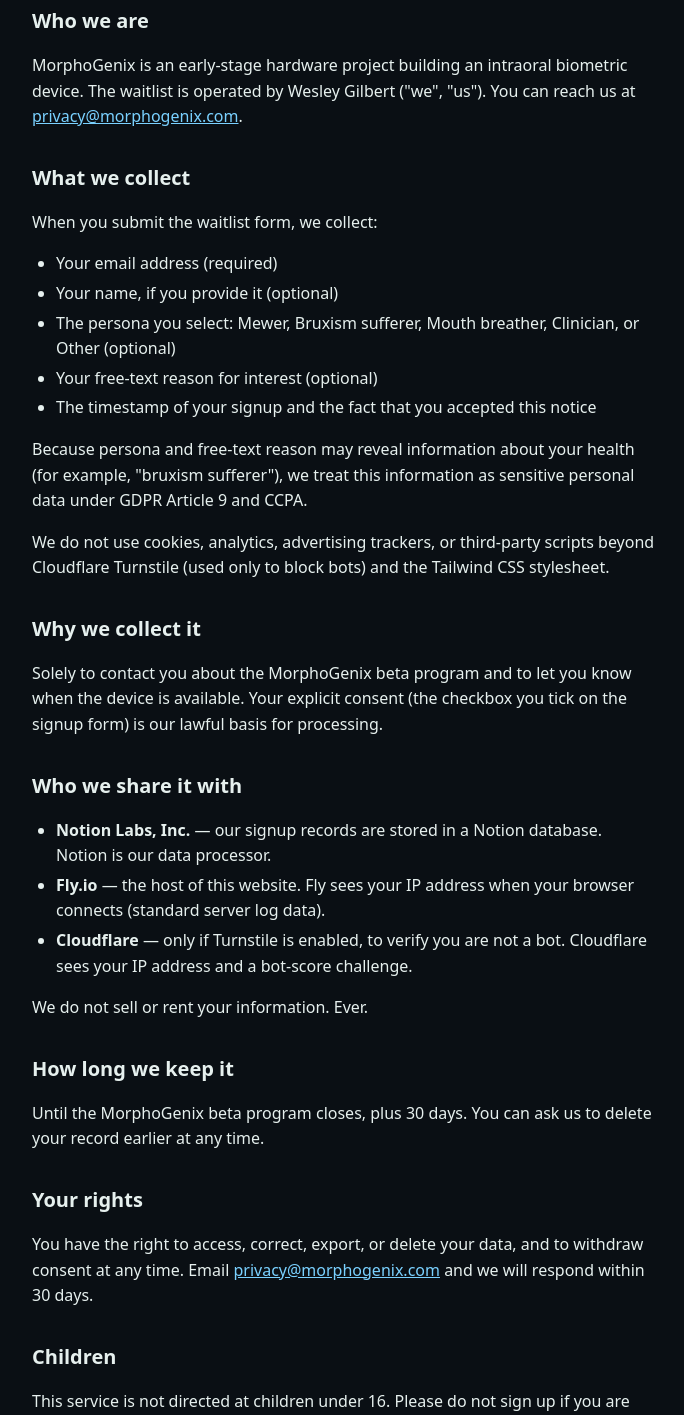
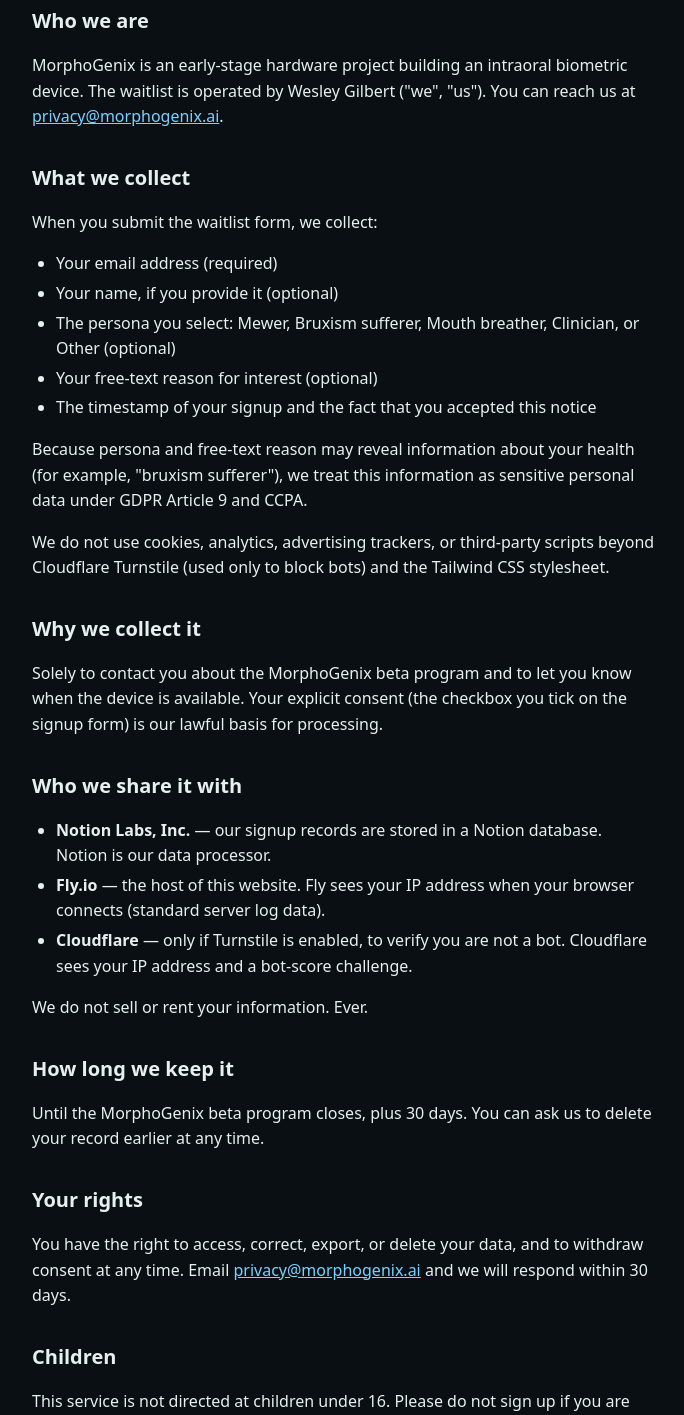
Before and after one commit to Wesley-Jakob-Gilbert/MorphoGenix-Landing-Page, a Python web app: template app/templates/privacy.html in a window 1280 px wide. Shown: the part 219-1634 px from the top of the page, without its empty margins (296-980 px from the left). Run offline with Jinja, Linux system fonts and the light colour scheme; the template is opened without the code that fills it, so the values that code supplies are empty.

Commit message:
fix: update domain references from .com to .ai
morphogenix.ai is the actual domain. Updates ALLOWED_HOSTS default and
both privacy contact email links in privacy.html.

Co-Authored-By: Claude Sonnet 4.6 (1M context) <noreply@anthropic.com>

```diff
--- a/app/main.py
+++ b/app/main.py
@@ -35,8 +35,8 @@ APP_ENV = os.environ.get("APP_ENV", "development").lower()
 IS_PROD = APP_ENV == "production"
 
 # Comma-separated list of hosts this app will answer for.
-# Example: ALLOWED_HOSTS="morphogenix.com,www.morphogenix.com,morphogenix-landing.fly.dev"
-_default_hosts = "morphogenix.com,www.morphogenix.com,*.fly.dev"
+# Example: ALLOWED_HOSTS="morphogenix.ai,www.morphogenix.ai,morphogenix-landing.fly.dev"
+_default_hosts = "morphogenix.ai,www.morphogenix.ai,*.fly.dev"
 ALLOWED_HOSTS = [
     h.strip()
     for h in os.environ.get("ALLOWED_HOSTS", _default_hosts).split(",")
--- a/app/templates/privacy.html
+++ b/app/templates/privacy.html
@@ -20,7 +20,7 @@
         MorphoGenix is an early-stage hardware project building an intraoral
         biometric device. The waitlist is operated by Wesley Gilbert
         (&quot;we&quot;, &quot;us&quot;). You can reach us at
-        <a class="underline" href="mailto:privacy@morphogenix.com">privacy@morphogenix.com</a>.
+        <a class="underline" href="mailto:privacy@morphogenix.ai">privacy@morphogenix.ai</a>.
       </p>
     </section>
 
@@ -88,7 +88,7 @@
       <p>
         You have the right to access, correct, export, or delete your data,
         and to withdraw consent at any time. Email
-        <a class="underline" href="mailto:privacy@morphogenix.com">privacy@morphogenix.com</a>
+        <a class="underline" href="mailto:privacy@morphogenix.ai">privacy@morphogenix.ai</a>
         and we will respond within 30 days.
       </p>
     </section>
```
